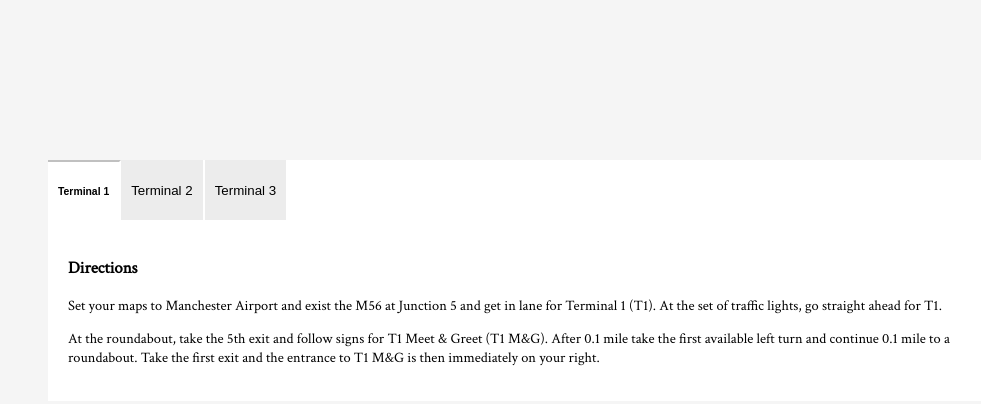
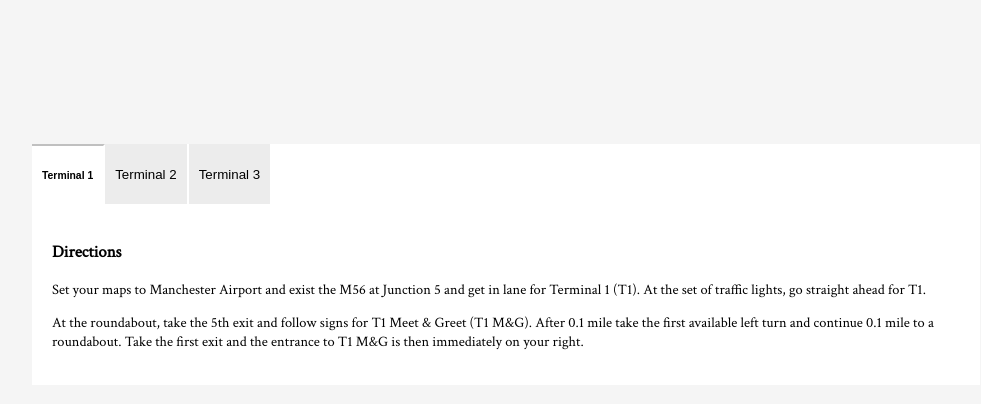
Before and after one commit to barks1212/vanilla_tabs, a plain HTML site: page index.html in a window 1280 px wide. Shown: the whole page, without its empty margins (120-1101 px from the left). Drawn offline with Linux system fonts and the light colour scheme.

Commit message:
margin amendments

```diff
--- a/style.css
+++ b/style.css
@@ -17,7 +17,7 @@ body {
 
 @media only screen and (min-width: 800px) {
     .tabsContainer {
-        margin: 10rem;
+        margin: 9rem;
     }
 }
 .tabsNav {
```
Also changed, not shown: index.html (+0 -4 lines).
